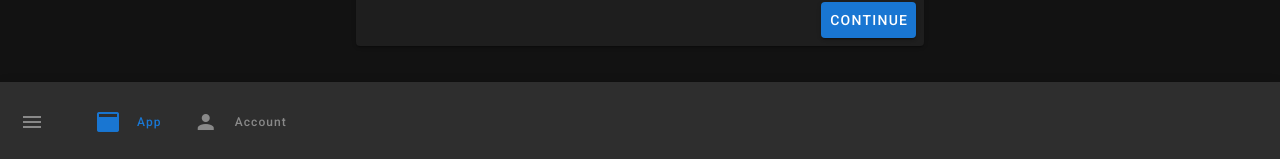
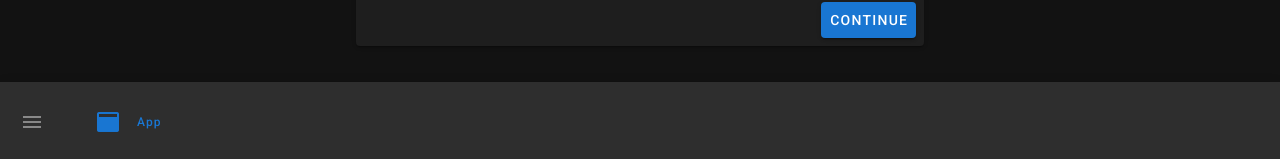
Before and after one commit to sapikwaidi/dpi, a Nuxt app: page / in a window 1280 px wide. Shown: the part 638-797 px from the top of the page. Built offline with nearby package versions, Linux system fonts and the light colour scheme.

Commit message:
clear menu in the header

```diff
--- a/layouts/default.vue
+++ b/layouts/default.vue
@@ -85,11 +85,6 @@ export default {
           title: 'App',
           to: '/',
         },
-        {
-          icon: 'mdi-account',
-          title: 'Account',
-          to: '/account',
-        },
       ],
     }
   },
```
